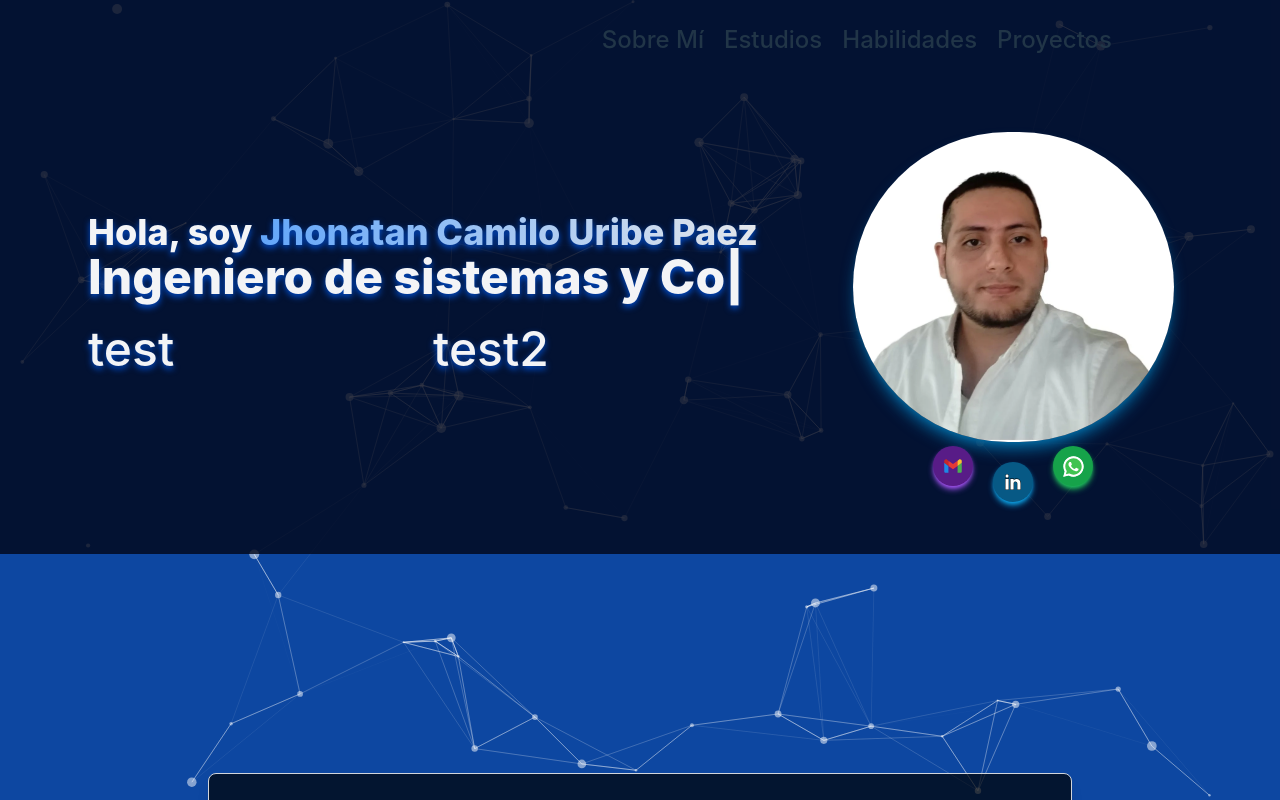
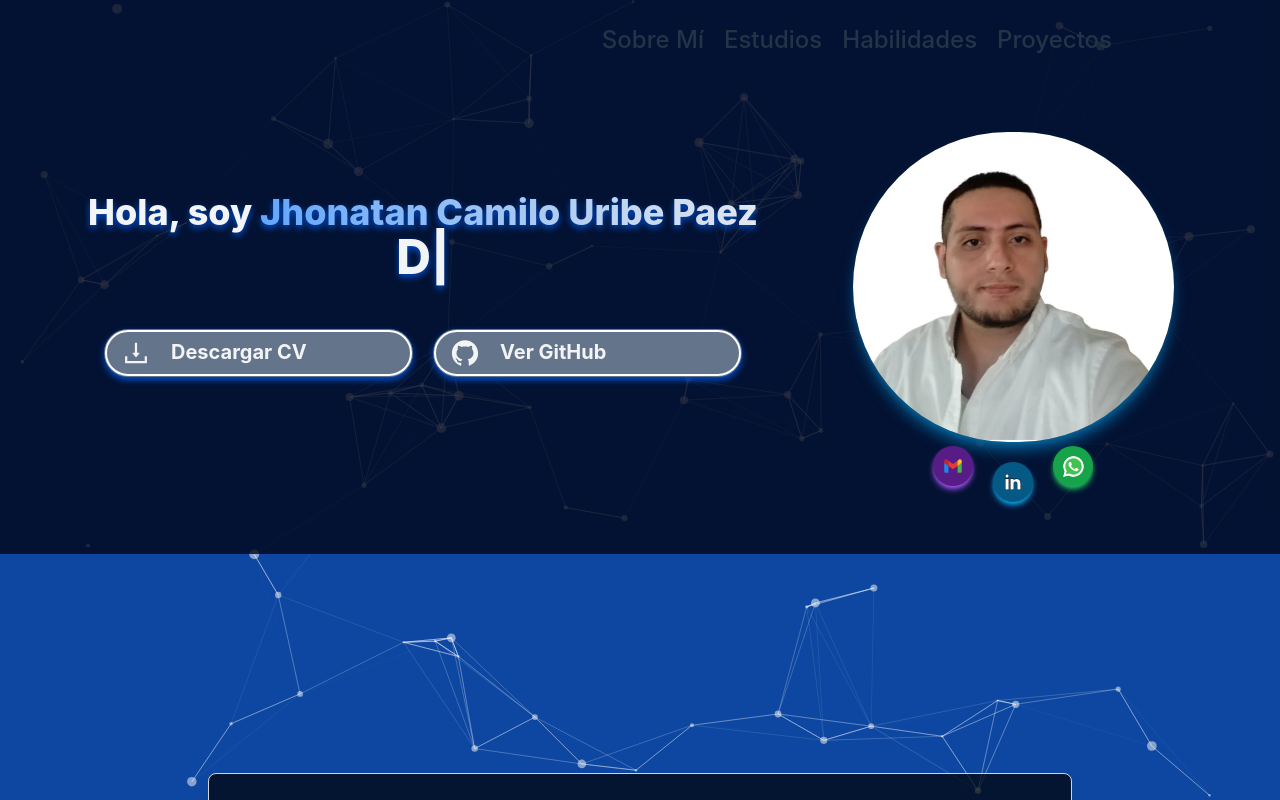
Before and after one commit to camilo9090/portafolio-jhonatan, a React (Vite) app: page / in a window 1280 px wide. Shown: the top 800 px of the page. Built offline with nearby package versions, Linux system fonts and the light colour scheme; what tailwindcss-animated would draw is missing.

Commit message:
se hizo funcional los botones de descargar cv y github

```diff
--- a/src/components/Main.tsx
+++ b/src/components/Main.tsx
@@ -1,5 +1,6 @@
 import { useEffect, useState } from 'react';
 import Typewrite from "../hooks/useTypeWrite";
+import { AiOutlineDownload, AiFillGithub } from 'react-icons/ai';
 
 
 
@@ -15,7 +16,7 @@ export default function Main() {
 
         setTest([
 
-            (test[0] = "Ingeniero de sistemas y Computación"),
+            (test[0] = "Ingeniero de sistemas"),
             (test[1] = "Desarrollador Front End")
 
         ])
@@ -25,35 +26,51 @@ export default function Main() {
 
         <main className="text-gray-100  pt-72 md:pt-6 -mt-24 md:-mt-32 md:pb-10 gap-0 bg-slate-950 bg-opacity-80">
             <div className="max-w-6xl mx-auto md:px-4 pt-28 md:pt-36 grid md:grid-cols-3 animate-fade-left animate-once ">
-
-
                 <div className="text-4xl md:col-span-2 flex items-center font-extrabold p-2 mt-8  md:text-left drop-shadow-[0_3.2px_3.2px_rgba(0,78,207,1)] ">
 
                     <div>
-                        <h1>Hola, soy
+                        <h1 className='text-center'>Hola, soy
                             <span className="bg-gradient-to-l from-gray-200 to-blue-400 text-transparent bg-clip-text drop-shadow-none"> Jhonatan Camilo Uribe Paez</span>
                         </h1>
-                        <div className=" md:text-5xl ">
+                        <div className=" md:text-5xl text-center">
                             <Typewrite
 
                                 words={test}
                                 delay={80}
                             />
 
-                            <div className='flex justify-center mt-5 flex-col gap-5 sm:mt-6  sm:grid sm:grid-cols-2 '>
-                                <a className='relative inline-flex' href="">test</a>
-                                <a className='relative inline-flex' href="">test2</a>
+                            <div className='flex justify-center mt-5 flex-col gap-5 sm:mt-6  sm:grid sm:grid-cols-2 p-4 '>
+                                <a className='group relative inline-flex mt-2 px-4 py-2 bg-slate-500 border rounded-full text-center border-transparent font-bold hover:border-black hover:bg-white'
+                                    href="src/assets/documents/cvJhonatanUribe.pdf"
+                                    download="cvJhonatanUribe.pdf"
+                                >
+                                    <span className='absolute inset-0 border-2 ease-in-out w-full border-white rounded-full group-hover:border-black'></span>
+                                    <AiOutlineDownload
+                                        size={30}
+                                        className='group-hover:text-black'
+                                    />
+                                    <span className='group-hover:text-black relative w-ful text left-5 text-xl'>
+                                        Descargar CV
+                                    </span>
+                                </a>
+                                <a className='group relative inline-flex mt-2 px-4 py-2 bg-slate-500 border rounded-full text-center border-transparent font-bold hover:border-black hover:bg-white'
+                                    target='_blank'
+                                    href="https://github.com/camilo9090">
+                                    <span className='absolute inset-0 border-2 ease-in-out w-full border-white rounded-full group-hover:border-black'></span>
+                                    <AiFillGithub
+                                        size={30}
+                                        className='group-hover:text-black'
+                                    />
+                                    <span className='relative w-ful text left-5 text-xl group-hover:text-black'>
 
+                                        Ver GitHub
+                                    </span>
+                                </a>
                             </div>
                         </div>
-
                     </div>
                 </div>
-
                 <div className="md:col-start-3 flex flex-col gap-5 justify-start items-center py-3 ">
-
-
-
                     <img
                         className="max-w-52 md:max-w-full h-auto rounded-full mt-20 shadow-lg shadow-sky-700 "
                         src="/src/assets/img/imagen1.webp"
@@ -61,8 +78,6 @@ export default function Main() {
                         width={321}
                         height={251}
                     />
-
-
                     <div className='flex  gap-5'>
                         <a
                             href="mailto:camilou9090@gmail.com"
--- a/tailwind.config.js
+++ b/tailwind.config.js
@@ -10,3 +10,5 @@ export default {
     require('tailwindcss-animated')
   ],
 }
+
+// tailwind.config.js
```
Also changed, not shown: 1 other file (tests, documents, lock files or other folders).
